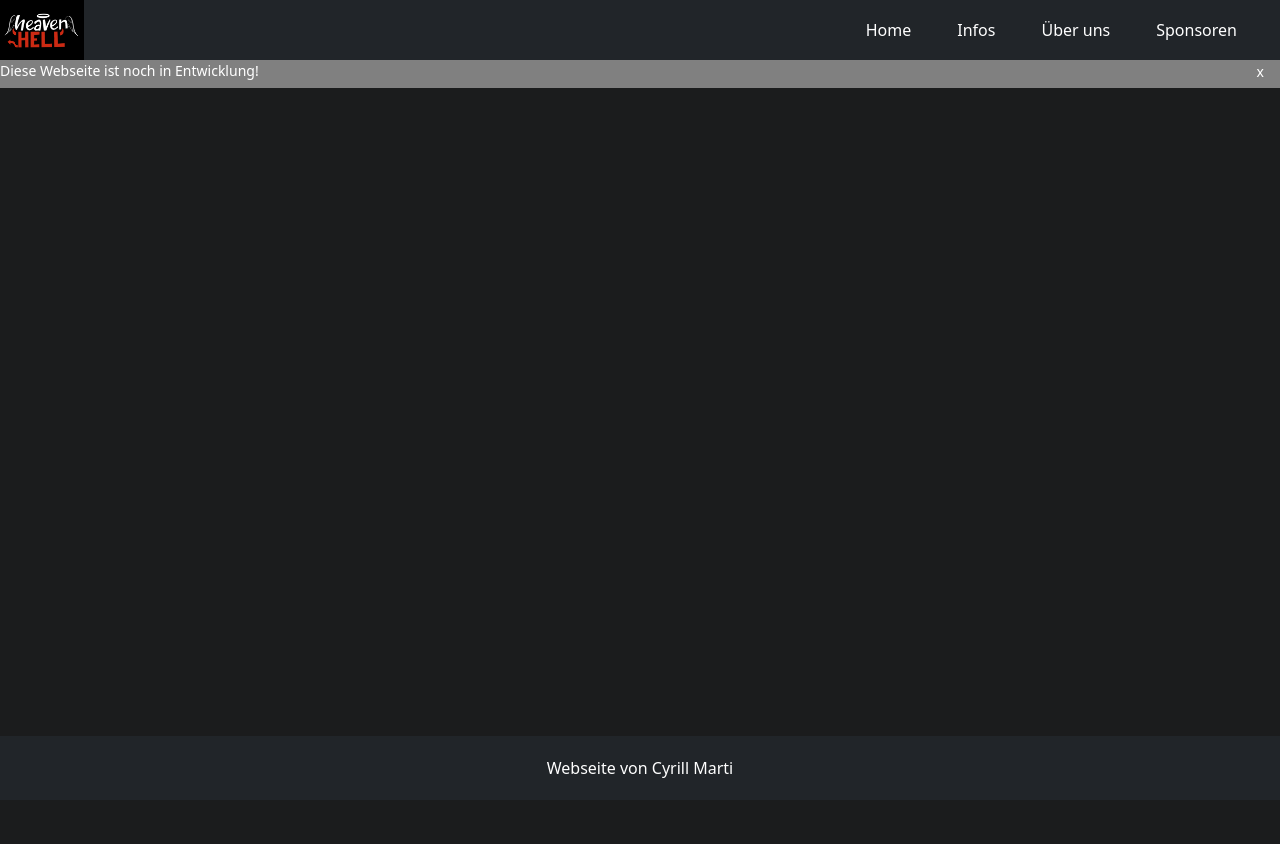
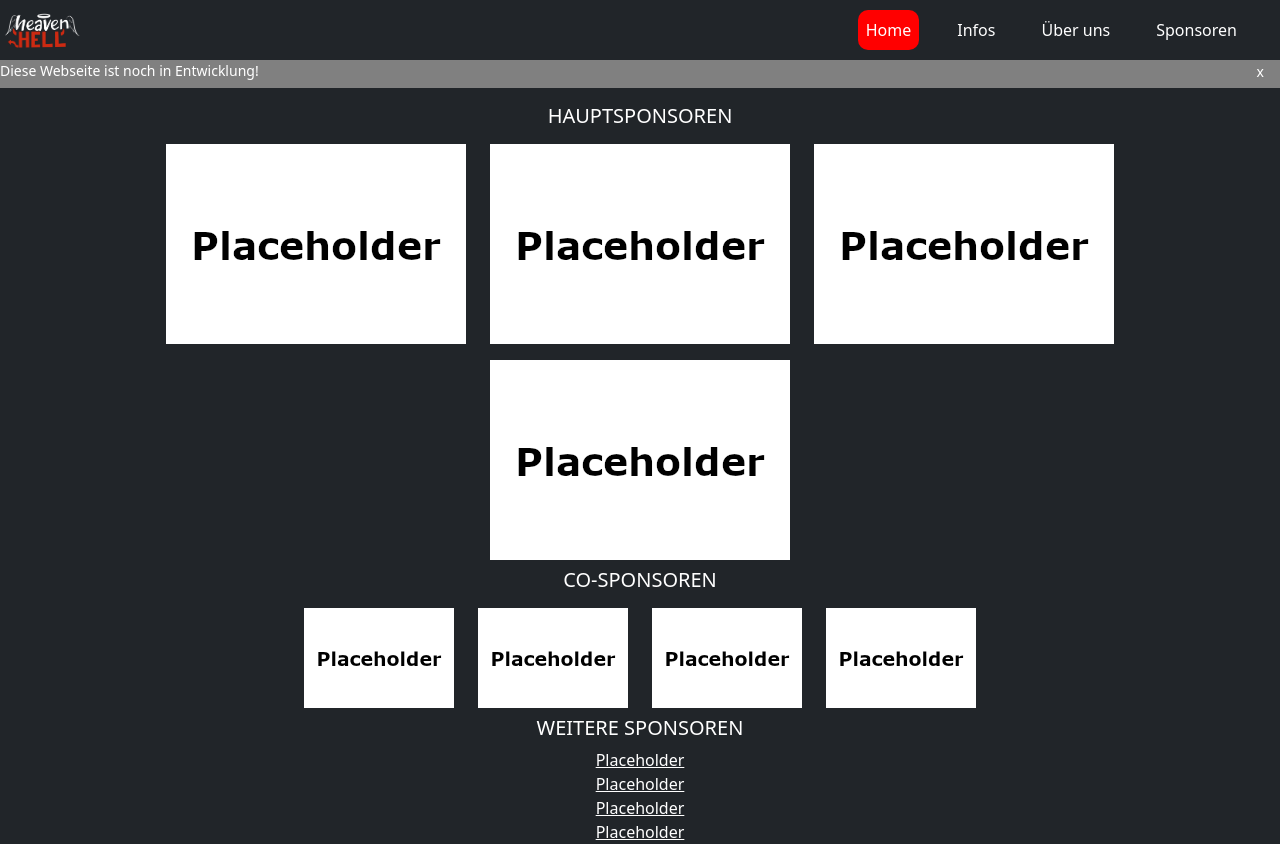
Before and after one commit to CMSuisse/KABA-23-Webseite, a plain HTML site: page html/index.html in a window 1280 px wide. Before the commit the page ends 800 px from the top, so only its background shows below. Drawn offline with nearby package versions, Linux system fonts and the light colour scheme.

Commit message:
Worked on the footer some more Created a sponsor footer template Swapped the logo with a transparent version

```diff
--- a/css/style.css
+++ b/css/style.css
@@ -12,13 +12,30 @@
     color: white;
 }
 
+.current{
+    background-color: red;
+    border-radius: 10px;
+}
+
+.sponsor-main img{
+    display: block;
+    max-width: 300px;
+    max-height: 200px;
+}
+
+.sponsor-co img {
+    display: block;
+    max-width: 200px;
+    max-height: 100px;
+}
+
 @media only screen and (min-width: 768px){
     .navbar-collapse{
         position: absolute;
         right: 20px;
     }
 
-    ul.navbar-nav > .nav-item{
+    .nav-item{
         padding-left: 15px;
         padding-right: 15px;
     }
@@ -26,7 +43,22 @@
 
 @media only screen and (max-width: 767px){
     .navbar-collapse{
+        width: 100%;
         position: absolute;
         top: 60px;
+        background-color: #212529;
+    }
+
+    .nav-item{
+        margin: 5px 0px;
+    }
+
+    .nav-item > .nav-link{
+        padding-left: 5px;
+    }
+
+    footer > .container-fluid{
+        padding-left: 10px;
+        padding-right: 10px;
     }
 }
--- a/html/index.html
+++ b/html/index.html
@@ -4,22 +4,24 @@
     <title>KABA 23 Home</title>
     <meta charset="UTF-8">
     <meta name="viewport" content="width=device-width, initial-scale=1.0">
-    <link rel="icon" type="image/png" href="../media/favicon.png">
+    <link rel="icon" type="image/png" href="../media/img/logo_transparent.png">
     <link href="https://cdn.jsdelivr.net/npm/bootstrap@5.0.2/dist/css/bootstrap.min.css" rel="stylesheet" integrity="sha384-EVSTQN3/azprG1Anm3QDgpJLIm9Nao0Yz1ztcQTwFspd3yD65VohhpuuCOmLASjC" crossorigin="anonymous">
     <link href="../css/style.css" rel="stylesheet">
   </head>
 
   <body style="background-color: #1b1c1d; color:white">
+    <!--This container is used to not mess up the document flow when the page loads, because the navbar is removed from the flow due to it having a fixed position-->
     <div class="container" id="navbarContainer" style="height: 60px;">
+      <!--The navbar is always stuck to the top of the view port and collapses into a hamburger menu at the md breakpoint-->
       <nav class="navbar navbar-expand-md navbar-dark fixed-top bg-dark" style="height:60px;">
-          <a class="navbar-brand" href="#"><img type="image/png" src="../media/favicon.png" style="height:60px;"></a>
+          <a class="navbar-brand" href="#"><img type="image/png" src="../media/img/logo_transparent.png" style="height:60px;"></a>
           <button id="navbarToggler" class="navbar-toggler" type="button" data-bs-toggle="collapse" data-bs-target="navbarCollapse" aria-controls="navbarCollapse" aria-expanded="false" onclick=updateNavbar() style="right: 10px;">
             <span class="navbar-toggler-icon"></span>
           </button>
           <div class="collapse navbar-collapse"  id="navbarCollapse">
               <ul class="navbar-nav">
                 <li class="nav-item">
-                  <a class="nav-link" href="#"><span>Home</span></a>
+                  <a class="nav-link current" href="#"><span>Home</span></a>
                 </li>
                 <li class="nav-item">
                   <a class="nav-link" href="#"><span>Infos</span></a>
@@ -39,8 +41,68 @@
       <span>Diese Webseite ist noch in Entwicklung!</span>
       <button class="info-close" type="button" style="background-color: gray; border: 0; position: absolute; right: 10px;" onclick="this.parentElement.style.display='none';"><span style="color: white;">x</span></button>
     </div>
-    <footer class="footer bg-dark fixed-bottom" style="padding: 20px 0px; text-align: center;">
-      <p style="margin-bottom: 0px;">Webseite von Cyrill Marti</p>
+    <!--The identical footer on all pages contains a quick list of sponsors, contact links and a quick imprint-->
+    <footer class="footer bg-dark">
+      <!--Bootstrap grid go brrrrrrrr-->
+      <div class="container-fluid" style="background-color: #212529;">
+        <div class="row pt-3">
+          <div class="col m-auto">
+            <h5 class="text-uppercase" style="text-align: center;">Hauptsponsoren</h5>
+          </div>
+        </div>
+        <div class="row d-flex justify-content-center">
+          <div class="col-auto sponsor-main mt-2 mb-2">
+            <a href="#"><img type="image/png" src="../media/img/Placeholder.png"></a>
+          </div>
+          <div class="col-auto sponsor-main mt-2 mb-2">
+            <a href="#"><img type="image/png" src="../media/img/Placeholder.png"></a>
+          </div>
+          <div class="col-auto sponsor-main mt-2 mb-2">
+            <a href="#"><img type="image/png" src="../media/img/Placeholder.png"></a>
+          </div>
+          <div class="col-auto sponsor-main mt-2 mb-2">
+            <a href="#"><img type="image/png" src="../media/img/Placeholder.png"></a>
+          </div>
+        </div>
+        <div class="row">
+          <div class="col m-auto">
+            <h5 class="text-uppercase" style="text-align: center;">Co-Sponsoren</h5>
+          </div>
+        </div>
+        <div class="row d-flex justify-content-center">
+          <div class="col-auto sponsor-co mt-2 mb-2">
+            <a href="#"><img type="image/png" src="../media/img/Placeholder.png"></a>
+          </div>
+          <div class="col-auto sponsor-co mt-2 mb-2">
+            <a href="#"><img type="image/png" src="../media/img/Placeholder.png"></a>
+          </div>
+          <div class="col-auto sponsor-co mt-2 mb-2">
+            <a href="#"><img type="image/png" src="../media/img/Placeholder.png"></a>
+          </div>
+          <div class="col-auto sponsor-co mt-2 mb-2">
+            <a href="#"><img type="image/png" src="../media/img/Placeholder.png"></a>
+          </div>
+        </div>
+        <div class="row">
+          <div class="col m-auto">
+            <h5 class="text-uppercase" style="text-align: center;">Weitere Sponsoren</h5>
+          </div>
+        </div>
+        <div class="row row-cols-1 d-flex justify-content-center">
+          <div class="col d-flex justify-content-center">
+            <a href="#" class="text-white">Placeholder</a>
+          </div>
+          <div class="col d-flex justify-content-center">
+            <a href="#" class="text-white">Placeholder</a>
+          </div>
+          <div class="col d-flex justify-content-center">
+            <a href="#" class="text-white">Placeholder</a>
+          </div>
+          <div class="col d-flex justify-content-center">
+            <a href="#" class="text-white">Placeholder</a>
+          </div>
+        </div>
+      </div>
     </footer>
     <script type="text/javascript" src="../js/navbarController.js"></script>
   </body>
```
Also changed, not shown: media/favicon.png (deleted), media/img/Placeholder.png (added), media/img/logo_transparent.png (added).
